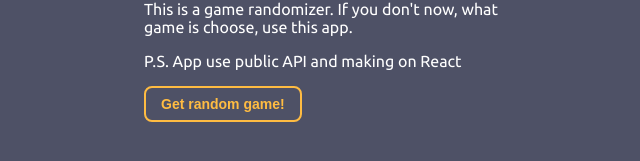
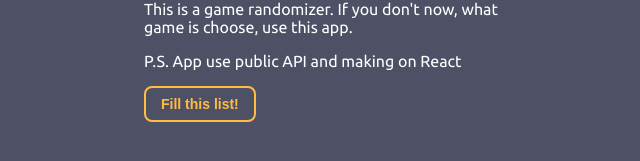
Before and after one commit to TekkenThug/RandomGameReact, a React (Create React App) app: page / in a window 1280 px wide. Shown: the part 379-540 px from the top of the page, without its empty margins (306-946 px from the left). Built offline with nearby package versions, Linux system fonts and the light colour scheme; no server answers.

Commit message:
Add template logic for getting random game

```diff
--- a/src/pages/GetRandomGame/index.js
+++ b/src/pages/GetRandomGame/index.js
@@ -1,36 +1,32 @@
 import Description from './Description';
 import GameCardList from '../../components/GameCard/GameCardList';
 import UIButton from '../../components/UI/ui-button';
+import UIInput from '../../components/UI/ui-input';
 import { getGameList } from '../../services/api';
 import { useState } from 'react';
 import './index.css';
+import { shuffle } from '../../utils';
 
 export default function GetRandomGame() {
-    const [maxCount, setMaxCount] = useState(0);
     const [gameCards, setGameCards] = useState([]);
+    // const [options, setOptions] = useState({
+    //     metacriticMin: '',
+    // });
 
-    const getRandomGame = async () => {
-        const pageSize = 20;
+    const getGames = async () => {
+        const pageSize = 60;
 
         const response = await getGameList({
-            metacritic: '40,100',
-            dates: '2021-01-01,2022-01-01',
+            metacritic: '80,100',
+            dates: '2010-01-01,2022-01-01',
             page_size: pageSize,
-            page: maxCount ? Math.floor(Math.random() * Math.floor(maxCount / pageSize)) : 1
         });
 
-        if (!maxCount) {
-            setMaxCount(response.count);
-        }
+        setGameCards([...shuffle(response.results)]);
+    }
 
-        const games = response.results;
-        const randomGame = games[Math.floor(Math.random() * games.length - 1)];
-
-        if (gameCards.includes(game => game.name === randomGame.name)) {
-            await getRandomGame();
-        } else {
-            setGameCards([randomGame, ...gameCards]);
-        }
+    const getRandomGame = () => {
+        console.log('Roulette is start!')
     }
 
     return (
@@ -38,9 +34,21 @@ export default function GetRandomGame() {
             <div className="random-game__description">
                 <Description />
 
-                <UIButton onClick={getRandomGame}>
-                    Get random game!
+                <UIButton onClick={gameCards.length ? getRandomGame : getGames}>
+                    {
+                        gameCards.length ? 'Get random game!': 'Fill this list!'
+                    }
                 </UIButton>
+
+                {/*<h2>Options</h2>*/}
+
+                {/*<UIInput*/}
+                {/*    placeholder="Metacritic min score"*/}
+                {/*    onChange={(value) => setOptions({...options, metacriticMin: value })}*/}
+                {/*    value={options.metacriticMin}*/}
+                {/*/>*/}
+
+                {/*{JSON.stringify(options, null, 2)}*/}
             </div>
 
 
```
